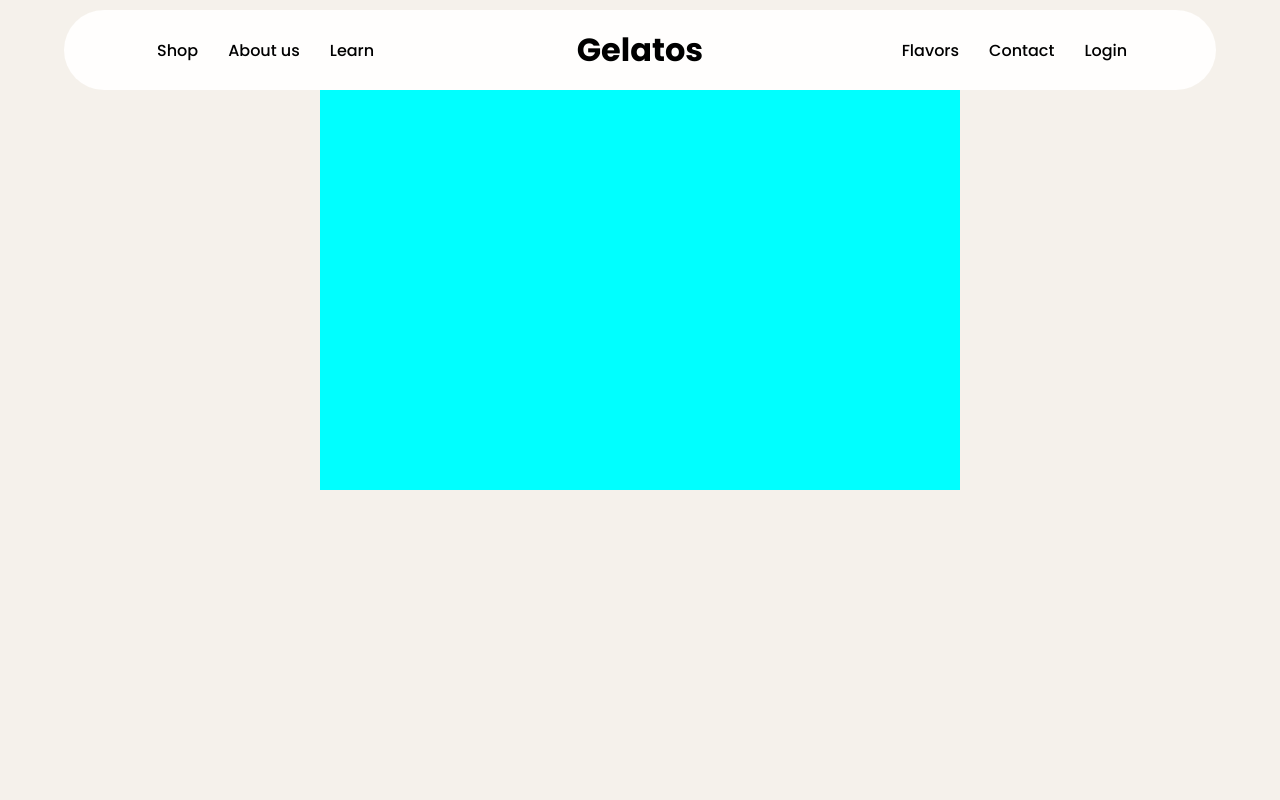
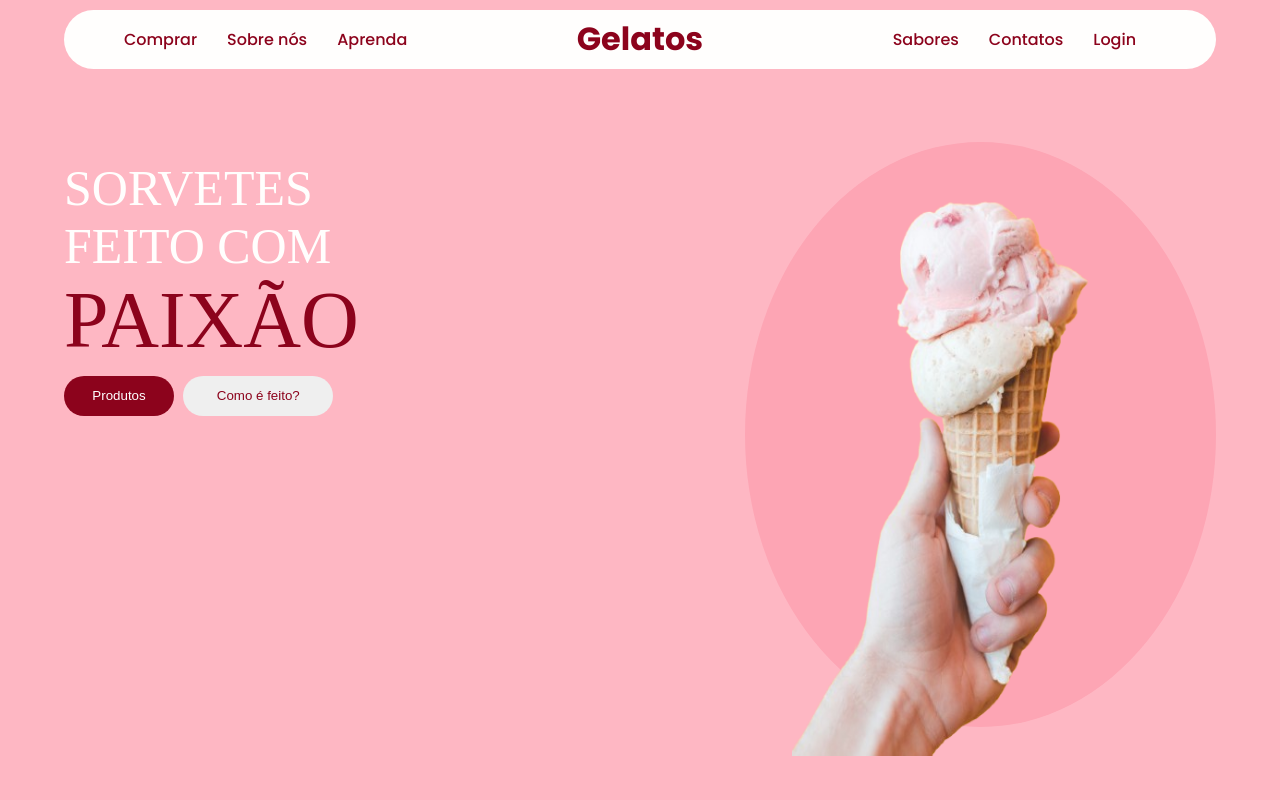
Before and after one commit to kamillysilva010/gelatosavelas.github.io, a website: page index.html in a window 1280 px wide. Shown: the top 800 px of the page. Drawn offline with Linux system fonts and the light colour scheme; a web font is replaced by a local one.

Commit message:
Terminei a landingPage

```diff
--- a/css.css
+++ b/css.css
@@ -1,5 +1,5 @@
 @import url('https://fonts.googleapis.com/css2?family=Poppins:ital,wght@0,100;0,200;0,300;0,400;0,500;0,600;0,700;0,800;0,900;1,100;1,200;1,300;1,400;1,500;1,600;1,700;1,800;1,900&display=swap');
-
+@import url('https://fonts.googleapis.com/css2?family=Poetsen+One&display=swap');
 *{
     border:0;
     margin:0;
@@ -8,7 +8,7 @@
 .container{
     width:100%;
     height:200vh;
-    background-color: aquamarine;
+    background-color: #FEB7C3;
     font-family: 'poppins';
 }
 .main{
@@ -17,16 +17,17 @@
     flex-direction:column;
     width:100%;
     height:100vh;
-    background-color: #f5f1eb;
+    background-color: #FEB7C3;
 }
 .menu{
     display:flex;
     justify-content: space-between;
     margin-top:10px;
     width:90%;
-    height:10%;
+    height:8%;
     background-color: #fffefd;
     border-radius: 50px;
+    color:#8C031C
 }
 .menu1{
      width:35%;
@@ -54,9 +55,97 @@ ul{
 li{
     margin: 0 15px;
 }
+.conteudoMain{
+    width:90%;
+    height:100%;
+    display:flex;
+
+}
 .textoConteudo{
     width:50%;
     height:50%;
-    background-color: aqua;
+    align-self:flex-start;
+    margin-top:90px;
+    flex-direction: column;
+}
+
+.textoConteudo div{
+    display:flex;
+    flex-direction:column;
+    font-family: "Poetsen One";
+}
+
+.txt1{
+    font-size: 50px;
+    color: #fffefd;
+}
+.txt2{
+    font-size:50px;
+    color: #fffefd;
+
+}
+.txt3{
+    font-size:80px;
+    color: #8C031C;
+}
+
+.btn{
+    width:150px;
+    height:40px;
+    border-radius:20px;
+    margin-top:10px;
+
+}
+.realizacao{
+    margin-left:5px;
+    color: #8C031C;
+}
+.produtos{
+    width:110px;
+    background-color: #8C031C;
+    color:#FFFF;
+}
+
+.imagem{
+    width:60%;
+    height:100%;
+    display:flex;
+    justify-content: flex-end;
     align-items: center;
 }
+.circulo{
+    background-color:#fda5b4;
+    width:75%;
+    height:80%;
+    border-radius:50%;
+    display: flex;
+    align-items:center;
+    justify-content: center;
+}
+
+.circulo img{
+    width:80%;
+    height:110%;
+}
+
+.segundaPg{
+    width:100%;
+    height:100vh;
+    display: flex;
+    justify-content: center;
+    align-items: center;
+}
+.contentSegundaPg{
+    display: flex;
+    justify-content: center;
+    align-items: center;
+    width:95%;
+    height:90%;
+    background-color: #fffefd;
+    border-radius:10px;
+}
+.contentSegundaPg p{
+    color: #8C031C;
+    font-size: 20px;
+
+}
--- a/index.html
+++ b/index.html
@@ -12,9 +12,9 @@
             <header class="menu">
                 <div class="menu1">
                    <ul>
-                       <li> Shop </li>
-                       <li> About us </li>
-                       <li> Learn </li>
+                       <li> Comprar </li>
+                       <li> Sobre nós </li>
+                       <li> Aprenda </li>
                    </ul>
                 </div>
                 <div class = "logo">
@@ -22,17 +22,38 @@
                 </div>
                 <div class="menu2">
                    <ul>
-                       <li> Flavors </li>
-                       <li> Contact </li>
+                       <li> Sabores </li>
+                       <li> Contatos </li>
                        <li> Login </li>
                    </ul>
                 </div>
             </header>
 
-            <div class="textoConteudo">
+            <div class="conteudoMain">
+                <div class="textoConteudo">
+                    <div>
+                    <span class="txt1">SORVETES</span>
+                    <span  class="txt2">FEITO COM</span>
+                    <span class="txt3">PAIXÃO</span>
+                    </div>
 
+                    <button class="btn produtos">Produtos</button>
+                    <button class="btn realizacao" >Como é feito?</button>
+
+                </div>
+
+                <div class="imagem">
+                    <div class="circulo">
+                        <img src="./images/sorvete.png" alt="">
+                    </div>
+                </div>
             </div>
         </main>
+        <div class="segundaPg">
+            <div class="contentSegundaPg">
+                <p>Pagina em andamento!</p>
+            </div>
+        </div>
     </div>
 </body>
 </html>
```
Also changed, not shown: images/2151258113-removebg-preview.png (added), images/sorvete.png (added).
